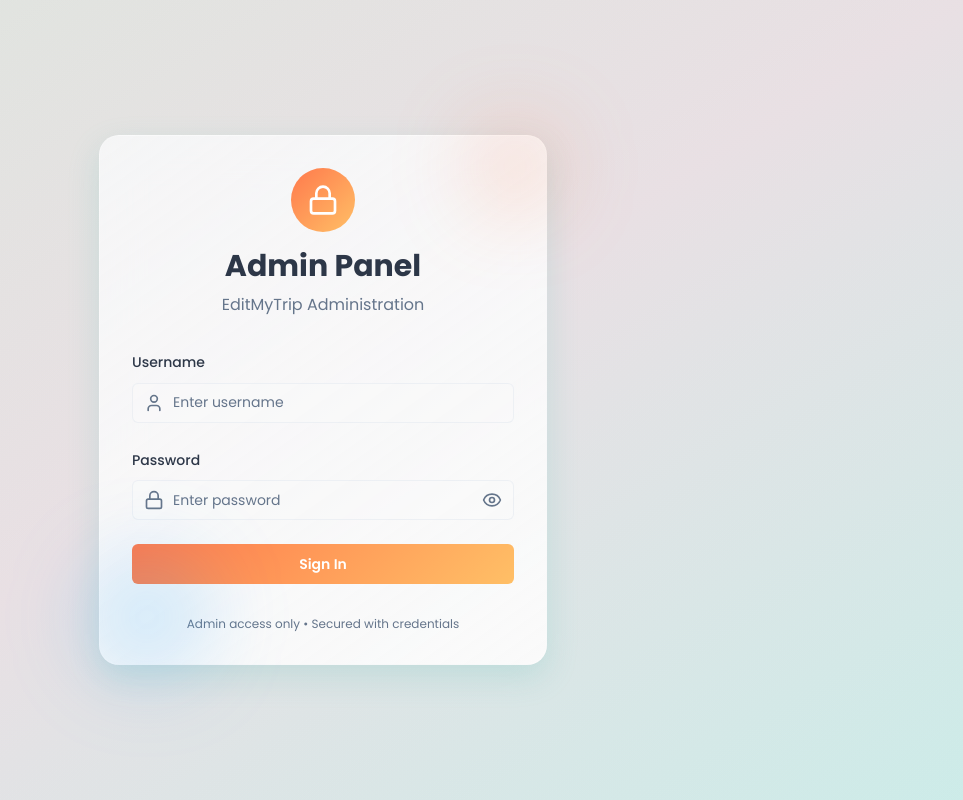
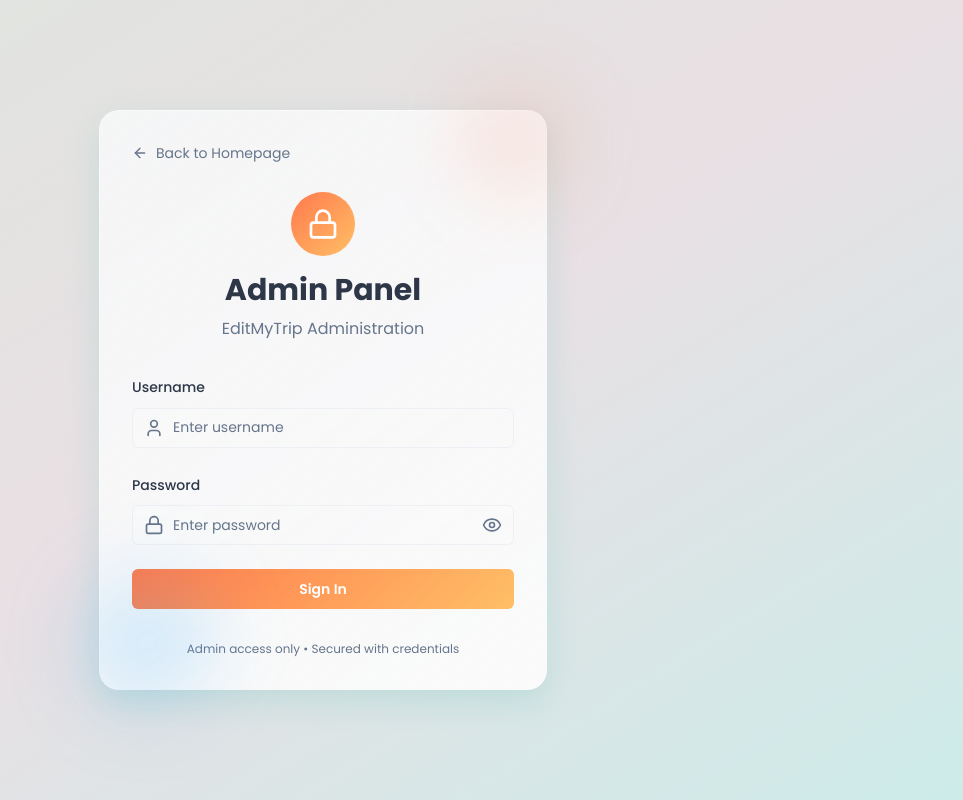
Before and after one commit to raka950/reel-magic-edit, a React (Vite) app: page /admin/login in a window 1280 px wide. Shown: the whole page, without its empty margins (317-1280 px from the left). Built offline with nearby package versions, Linux system fonts and the light colour scheme.

Commit message:
Add back button to homepage
Adds a back button to the homepage.

```diff
--- a/src/pages/AdminLogin.tsx
+++ b/src/pages/AdminLogin.tsx
@@ -1,6 +1,6 @@
 import React, { useState, useEffect } from 'react';
-import { useNavigate } from 'react-router-dom';
-import { Lock, User, AlertCircle, Eye, EyeOff } from 'lucide-react';
+import { useNavigate, Link } from 'react-router-dom';
+import { Lock, User, AlertCircle, Eye, EyeOff, ArrowLeft } from 'lucide-react';
 import { useAdminAuth } from '@/hooks/useAdminAuth';
 import { Button } from '@/components/ui/button';
 import { Input } from '@/components/ui/input';
@@ -45,6 +45,16 @@ const AdminLogin = () => {
 
       <div className="relative w-full max-w-md">
         <div className="glass-card p-8 shadow-strong">
+          {/* Back Button */}
+          <div className="mb-6">
+            <Link
+              to="/"
+              className="inline-flex items-center gap-2 text-muted-foreground hover:text-foreground transition-colors"
+            >
+              <ArrowLeft className="w-4 h-4" />
+              <span className="text-sm">Back to Homepage</span>
+            </Link>
+          </div>
           {/* Logo and Title */}
           <div className="text-center mb-8">
             <div className="w-16 h-16 bg-gradient-sunset rounded-full flex items-center justify-center mx-auto mb-4">
```
